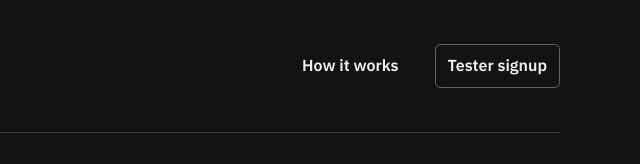
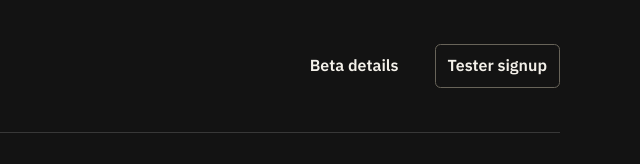
Before and after one commit to guitars7Dp/roccostrashorcash-site, a plain HTML site: page index.html in a window 1280 px wide. Shown: the top 164 px of the page, 640-1280 px from the left. Drawn offline with Linux system fonts and the light colour scheme.

Commit message:
Clarify the beta details navigation link

```diff
--- a/index.html
+++ b/index.html
@@ -15,7 +15,7 @@
     <div class="wrap top">
       <a href="./" class="brand"><img src="./wordmark.png" width="902" height="441" alt="Rocco’s Trash or Cash"></a>
       <nav aria-label="Page navigation">
-        <a class="nav-terms" href="#terms">How it works</a>
+        <a class="nav-terms" href="#terms">Beta details</a>
         <a class="nav-signup" href="#signup">Tester signup</a>
       </nav>
     </div>
```
